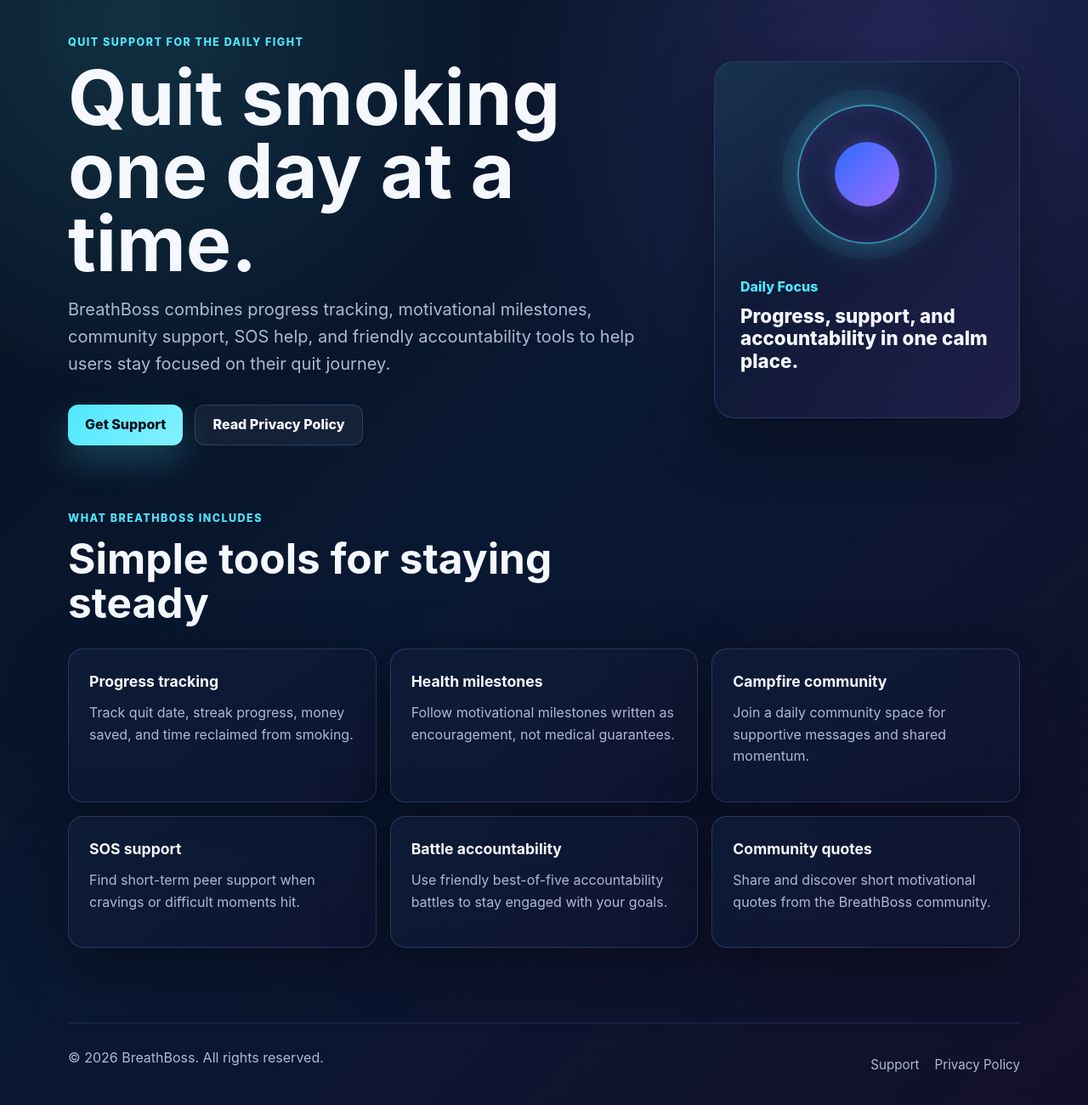
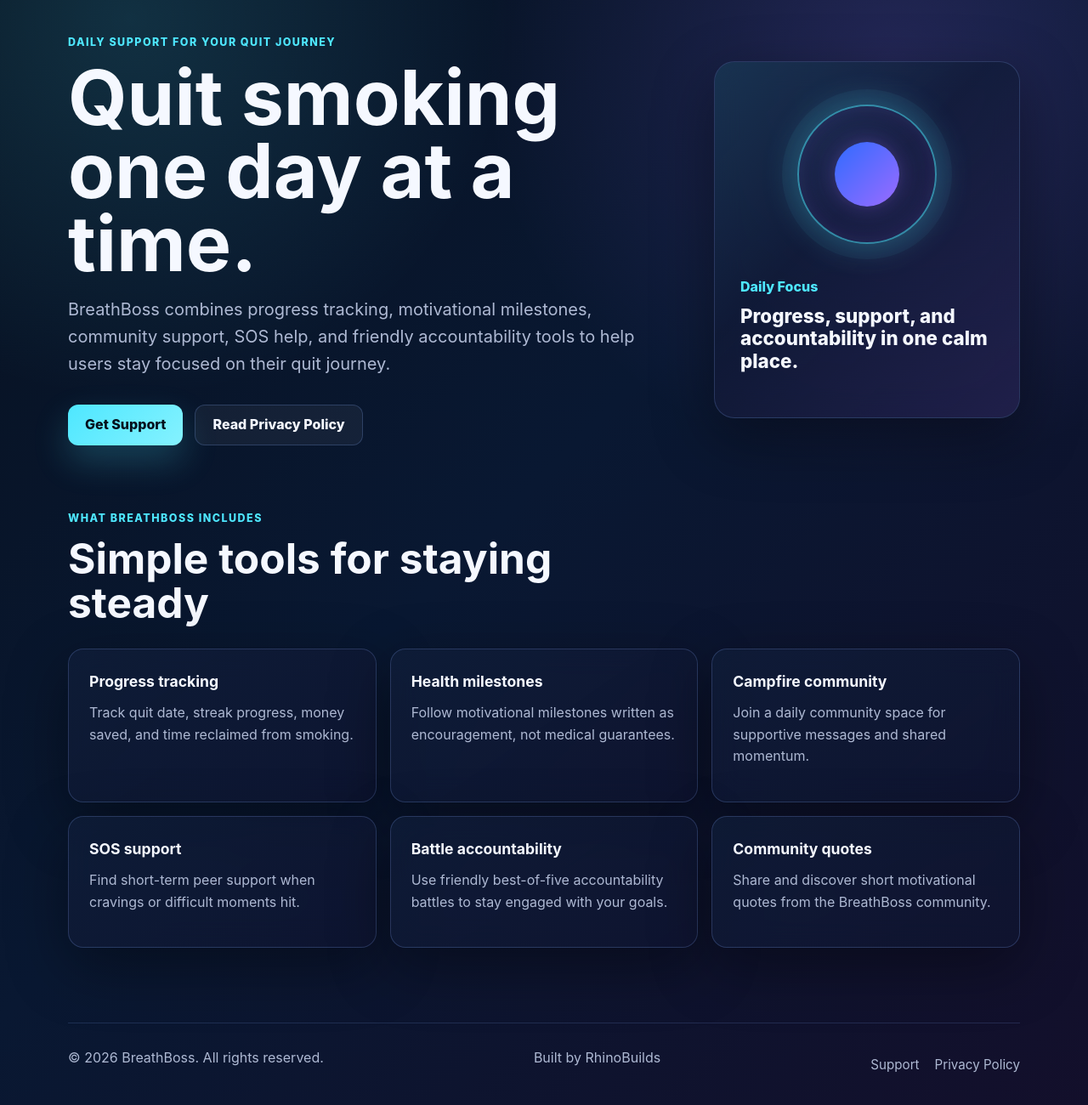
Before and after one commit to casbario/breathboss-site, a plain HTML site: page index.html in a window 1280 px wide. Shown: the part 90-1390 px from the top of the page at 85% size. Drawn offline with Linux system fonts and the light colour scheme.

Commit message:
Polish BreathBoss website copy

```diff
--- a/index.html
+++ b/index.html
@@ -22,7 +22,7 @@
   <main>
     <section class="hero">
       <div class="hero-copy">
-        <p class="eyebrow">Quit support for the daily fight</p>
+        <p class="eyebrow">Daily support for your quit journey</p>
         <h1>Quit smoking one day at a time.</h1>
         <p class="lead">BreathBoss combines progress tracking, motivational milestones, community support, SOS help, and friendly accountability tools to help users stay focused on their quit journey.</p>
         <div class="hero-actions">
@@ -73,6 +73,7 @@
 
   <footer class="site-footer">
     <p>&copy; 2026 BreathBoss. All rights reserved.</p>
+    <p>Built by RhinoBuilds</p>
     <div class="footer-links">
       <a href="support.html">Support</a>
       <a href="privacy.html">Privacy Policy</a>
```
Also changed, not shown: privacy.html (+1 -0 lines), support.html (+1 -0 lines).
